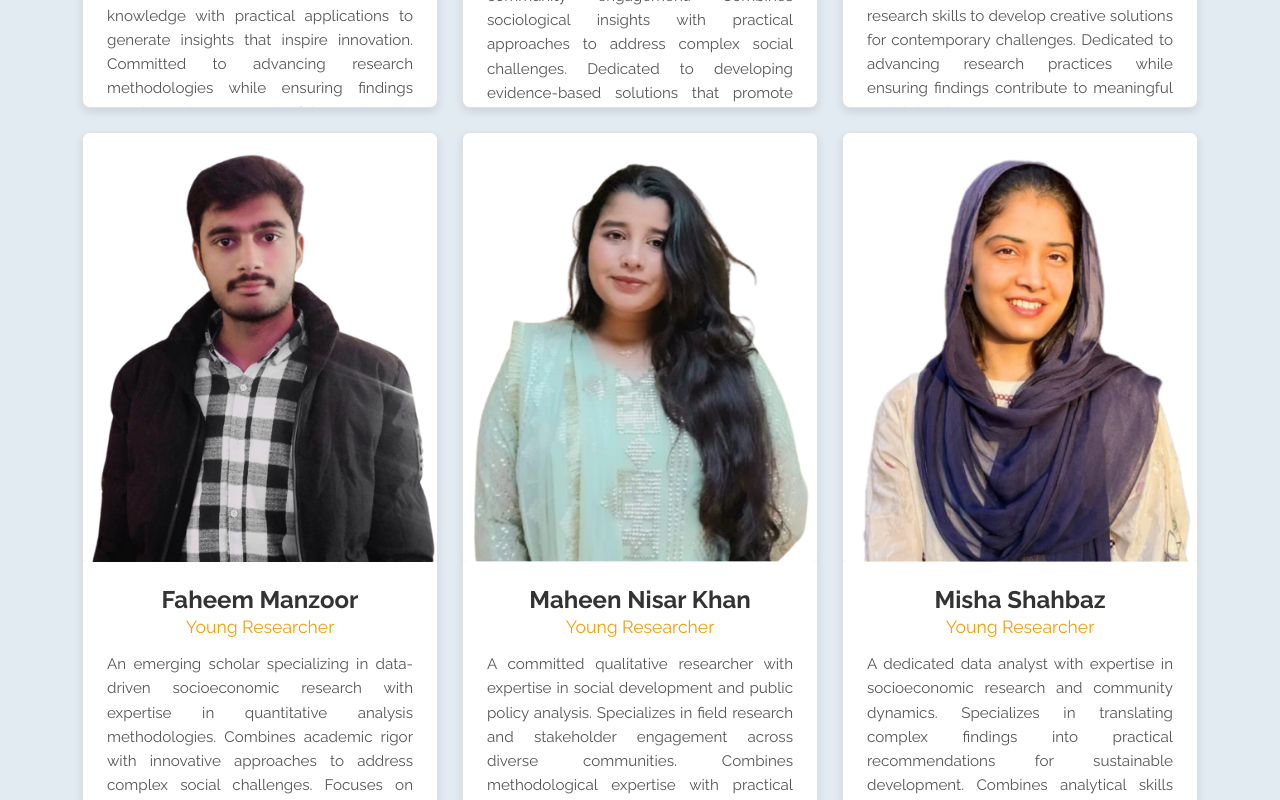
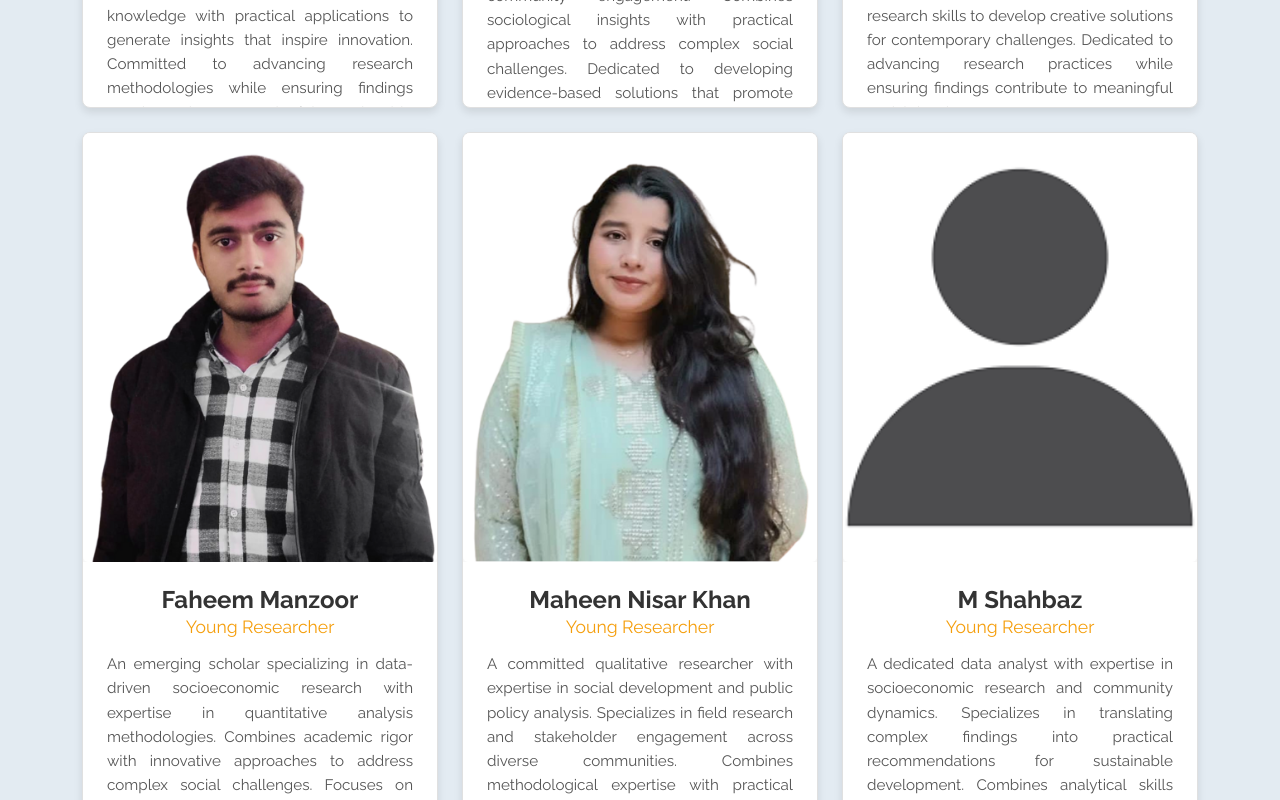
Before and after one commit to AmiriBaloch/RBC-Global, a React (Vite) app: page /meet-our-experts/researchers in a window 1280 px wide. Shown: the part 1960-2760 px from the top of the page. Built offline with nearby package versions, Linux system fonts and the light colour scheme.

Commit message:
Your commit message here

```diff
--- a/src/components/CoreContributors.jsx
+++ b/src/components/CoreContributors.jsx
@@ -20,7 +20,7 @@ import Imran from "../assets/3.png";
 import shaguftaShaheen from "../assets/11.png";
 import nabghaHashmi from "../assets/9.png";
 import muhammadShahroze from "../assets/14.png";
-import umairAliZain from "../assets/36.png";
+import umairAliZain from "../assets/99.png";
 
 const CoreContributors = () => {
   // All team members from different categories
@@ -163,7 +163,7 @@ const CoreContributors = () => {
     },
     {
       id: 13,
-      name: "Umair Ali Zain",
+      name: "UA Zain",
       role: "Research Specialist",
       category: "Researcher",
       image: umairAliZain,
--- a/src/components/ServicesResearchers.jsx
+++ b/src/components/ServicesResearchers.jsx
@@ -10,7 +10,7 @@ import sunirAshnae from '../assets/6.png';
 import muhammadShahroze from '../assets/14.png';
 import farhatAbbas from '../assets/15.png';
 import maheenNisar from '../assets/16.png';
-import mishaShahbaz from '../assets/17.png';
+import mishaShahbaz from '../assets/99.png';
 import ridaBatool from '../assets/19.png';
 import muskanFatima from '../assets/20.png';
 import bushraMaqsood from '../assets/23.png';
@@ -24,7 +24,7 @@ import fatimaAli from '../assets/31.png';
 import areeba from '../assets/33.png';
 import aminaAkram from '../assets/34.png';
 import ahtshamKhan from '../assets/36.jpg';
-import umairAliZain from '../assets/36.png';
+import umairAliZain from '../assets/99.png';
 
 const ServicesResearchers = () => {
   // Researchers data from Team.jsx
@@ -111,7 +111,7 @@ const ServicesResearchers = () => {
     },
     {
       id: 15,
-      name: "Misha Shahbaz",
+      name: "M Shahbaz",
       role: "Young Researcher",
       image: mishaShahbaz,
       description: "A dedicated data analyst with expertise in socioeconomic research and community dynamics. Specializes in translating complex findings into practical recommendations for sustainable development. Combines analytical skills with research methodologies to drive positive social change. Committed to developing evidence-based solutions that address community needs and promote sustainable development initiatives.",
@@ -231,7 +231,7 @@ const ServicesResearchers = () => {
     },
     {
       id: 31,
-      name: "Umair Ali Zain",
+      name: "UA Zain",
       role: "Research Specialist",
       image: umairAliZain,
       description: "A dedicated research specialist with expertise in quantitative and qualitative research methodologies, specializing in data-driven insights and evidence-based analysis. Combines analytical rigor with innovative research approaches to address complex social and development challenges. Focuses on developing comprehensive research frameworks that translate findings into actionable strategies for sustainable development.",
```
